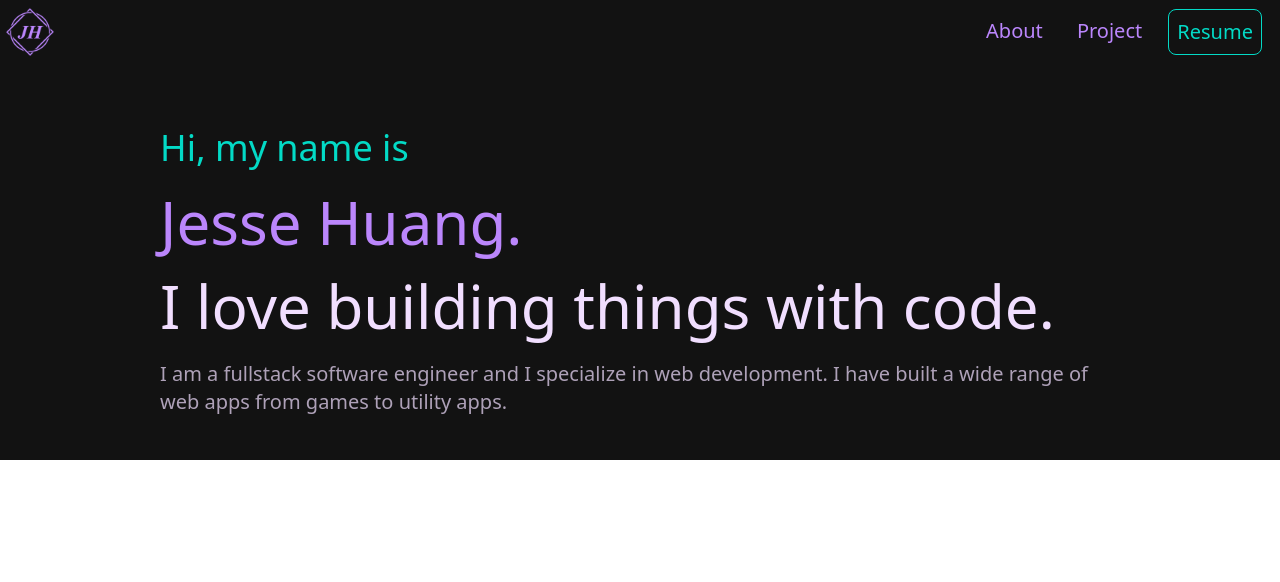
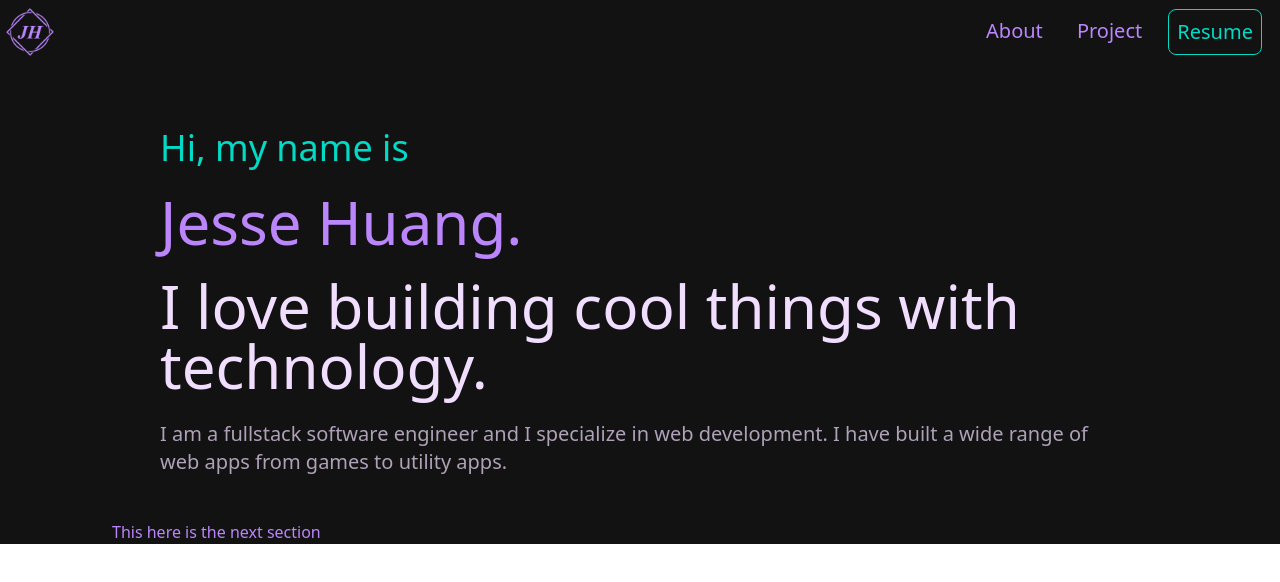
Before and after one commit to jjhuang417/NextPortfolio, a Next.js app: page / in a window 1280 px wide. Shown: the top 582 px of the page. Built offline with nearby package versions, Linux system fonts and the light colour scheme.

Commit message:
Started the next section.

```diff
--- a/pages/index.js
+++ b/pages/index.js
@@ -24,7 +24,7 @@ export default function Home() {
     justify-center
   `;
 
-  const hiMy = `
+  const introText = `
     text-secondary
     text-xl
     md:text-4xl
@@ -63,27 +63,34 @@ export default function Home() {
     md:mx-40
   `;
 
+  const sectionOuterDiv = `
+    flex
+    flex-row
+    mt-8
+    ml-28
+  `;
+
   return (
     <div className="bg-background">
       <NavBar></NavBar>
       <main className={outerDiv}>
         <div className={innerDiv}>
-          <span className={hiMy}>Hi, my name is</span>
+          <span className={introText}>Hi, my name is</span>
           <span className={nameStyling}>Jesse Huang.</span>
           <span className={interestStyle}>
-            I love building things with code.
+            I love building cool things with technology.
           </span>
           <p className={paragraphStyling}>
             I am a fullstack software engineer and I specialize in web
             development. I have built a wide range of web apps from games to
             utility apps.
           </p>
+          <p></p>
         </div>
       </main>
-      {/* This is where the next section with pics will be */}
-      <section className={outerDiv}>
+      <section className={sectionOuterDiv}>
         <div className={innerDiv}>
-
+          <span className='text-primary '>This here is the next section</span>
         </div>
       </section>
     </div>
```
Also changed, not shown: 1 other file (tests, documents, lock files or other folders).
